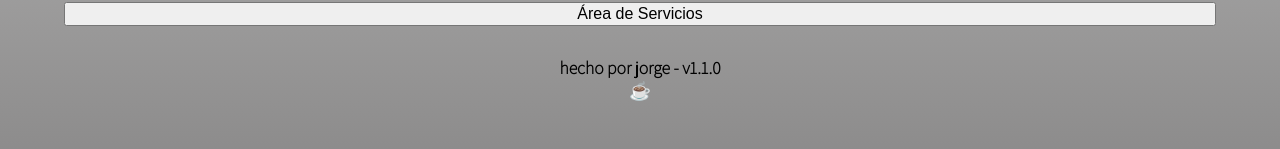
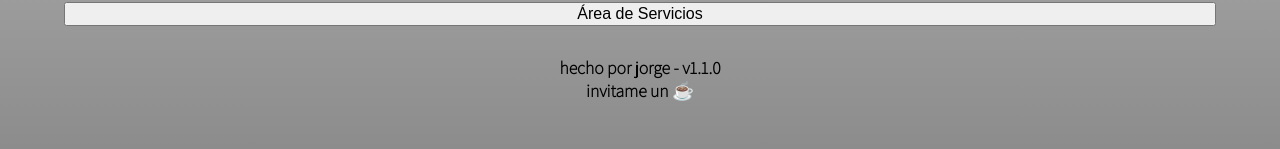
Before and after one commit to barrio-san-matias/sanmatias_app, a Next.js app: page / in a window 1280 px wide. Shown: the part 575-724 px from the top of the page. Built offline with nearby package versions, Linux system fonts and the light colour scheme.

Commit message:
Update index.js

```diff
--- a/pages/index.js
+++ b/pages/index.js
@@ -111,7 +111,7 @@ export default function PageWithJSbasedForm() {
     <div className="footer">
     <a href='https://cafecito.app/defnotjorge' rel='noopener' target='_blank'> hecho por jorge - v1.1.0 </a>
     <br/>
-    <a href='https://cafecito.app/defnotjorge' rel='noopener' target='_blank'> ☕ </a>
+    <a href='https://cafecito.app/defnotjorge' rel='noopener' target='_blank'> invitame un ☕ </a>
     </div>
     </div>
   )
```
